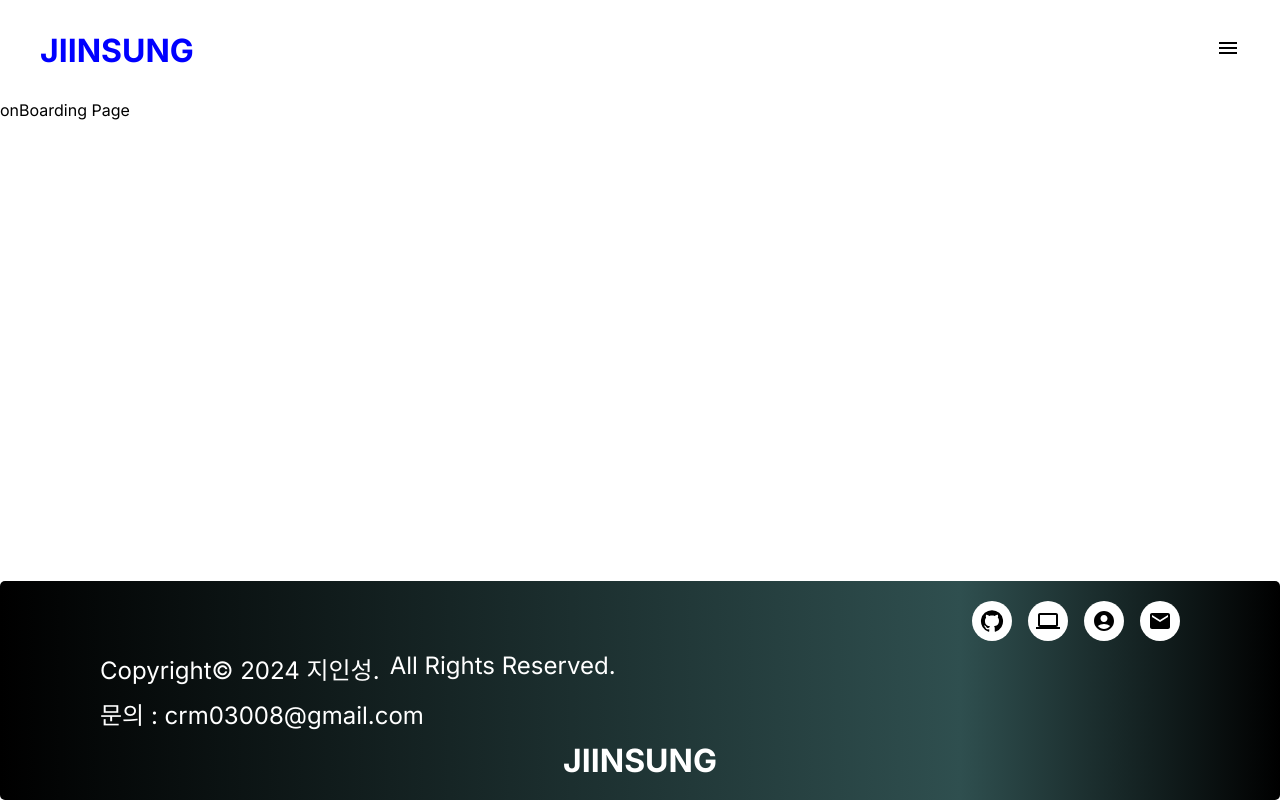
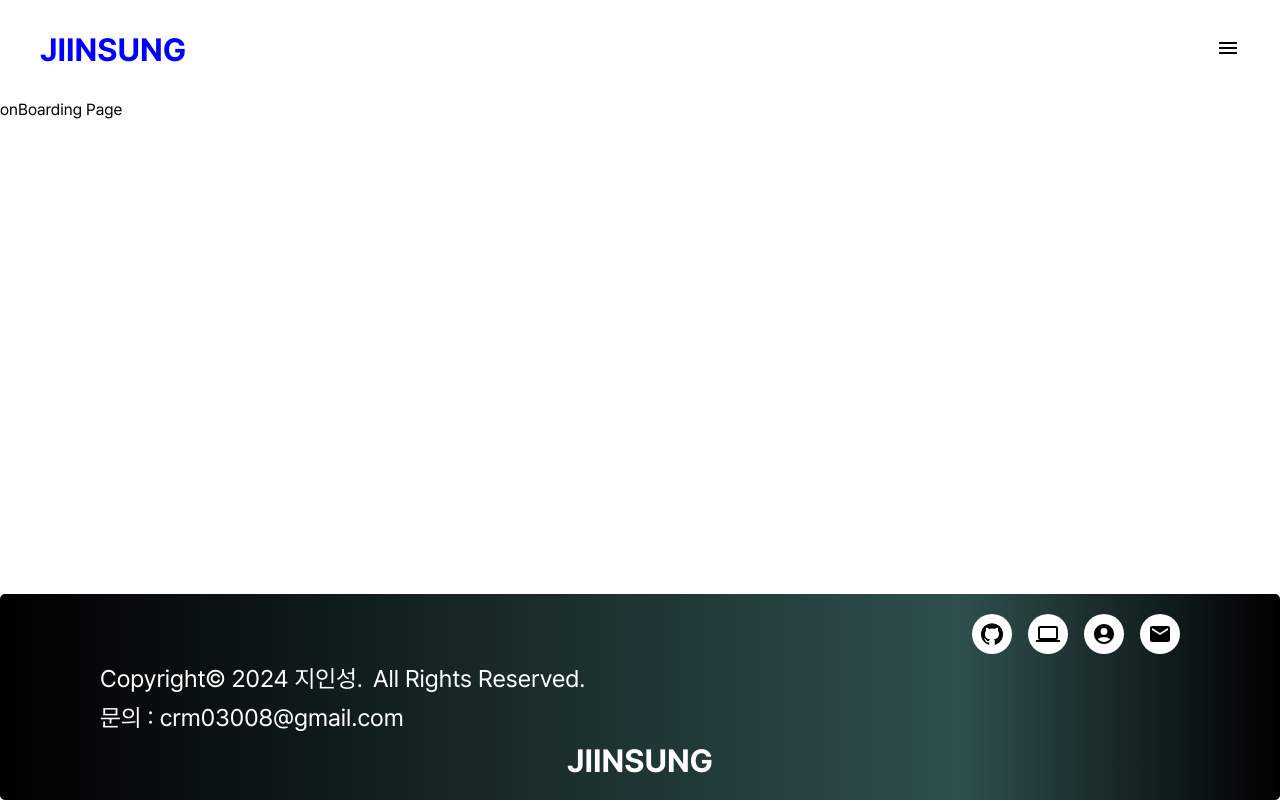
Before and after one commit to JIINSUNG/Portfolio_Next, a Next.js app: page / in a window 1280 px wide. Built offline with nearby package versions, Linux system fonts and the light colour scheme.

Commit message:
feat: pretendard 폰트 적용, 페이지 등장 애니메이션 적용
- pretendard 폰트 적용
- 페이지 등장 애니메이션 적용

```diff
--- a/src/app/layout.tsx
+++ b/src/app/layout.tsx
@@ -1,12 +1,16 @@
 import type { Metadata } from "next";
-import { Inter } from "next/font/google";
+import localFont from "next/font/local";
 import "./globals.css";
 import { Header } from "@/widgets/Header";
 import { Footer } from "@/widgets/Footer";
 import { MenuProvider } from "@/shared/context";
 import { MobileMenu } from "@/entities/mobileMenu";
 
-const inter = Inter({ subsets: ["latin"] });
+const pretendard = localFont({
+  src: "./PretendardVariable.woff2",
+  display: "swap",
+  weight: "45 920",
+});
 
 export const metadata: Metadata = {
   title: {
@@ -23,7 +27,7 @@
 }>) {
   return (
     <html lang="ko">
-      <body className={inter.className}>
+      <body className={pretendard.className}>
         <MenuProvider>
           <MobileMenu />
           <Header />
```
Also changed, not shown: src/app/PretendardVariable.woff2 (added).
